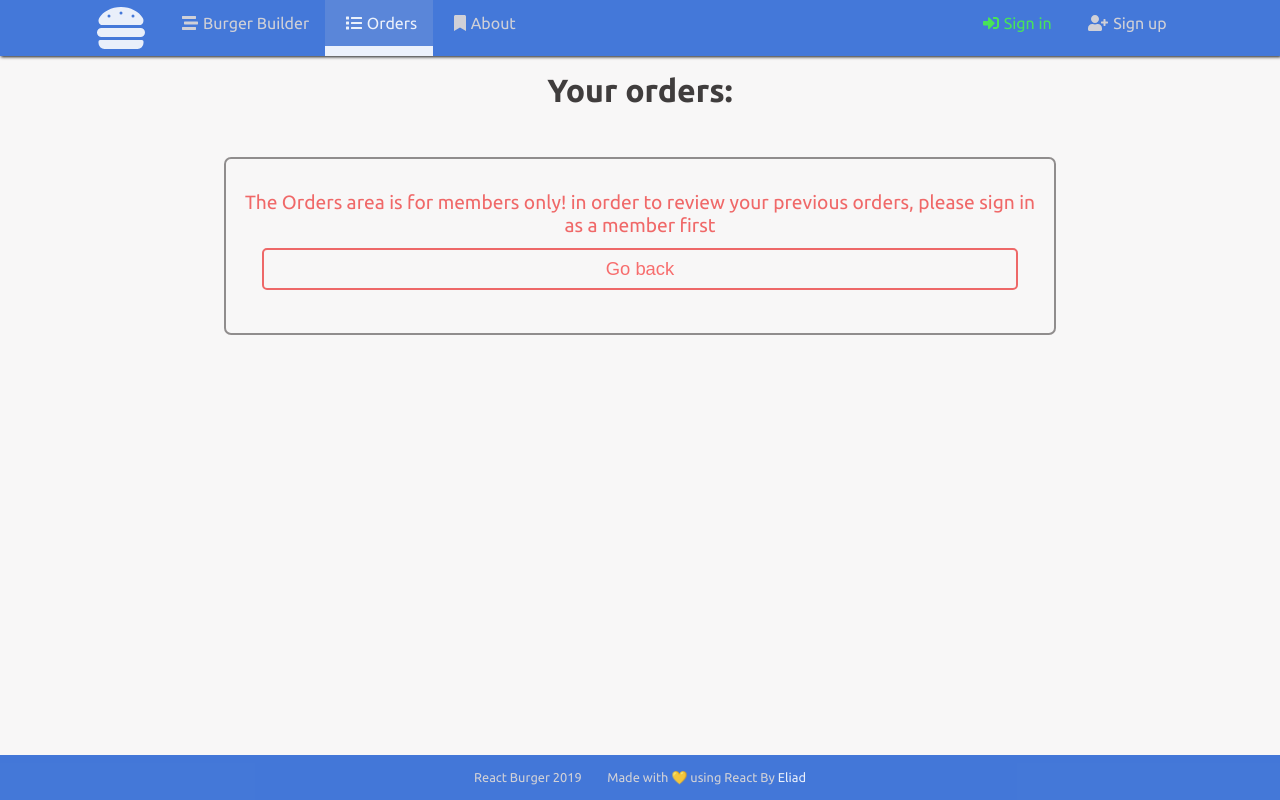
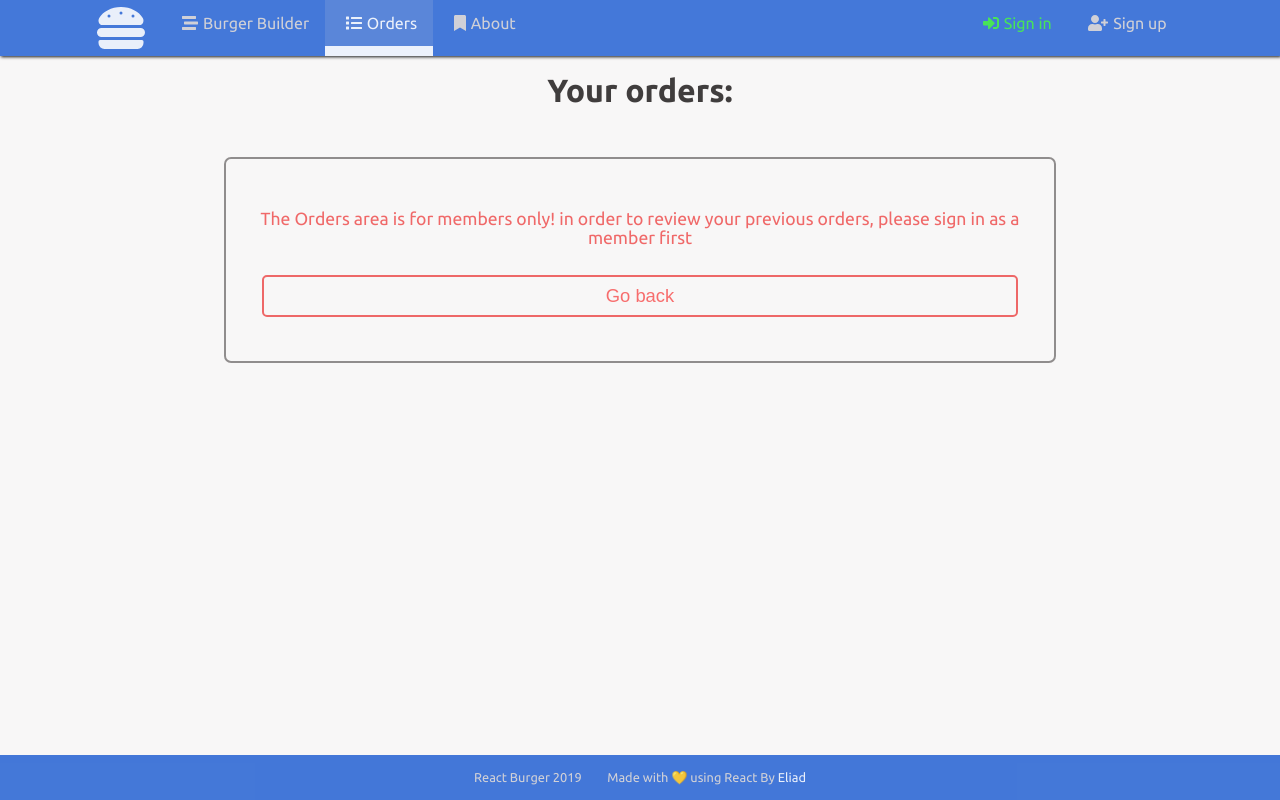
Before and after one commit to EliTu/React-Burger-app, a React (Create React App) app: page /orders in a window 1280 px wide. Built offline with nearby package versions, Linux system fonts and the light colour scheme.

Commit message:
Fixing small issue in GoBackMessage component

```diff
--- a/src/components/UI/GoBackMessage/GoBackMessage.js
+++ b/src/components/UI/GoBackMessage/GoBackMessage.js
@@ -11,7 +11,7 @@ export const GoBackMessage = ({ content, history }) => {
 
 	return (
 		<div className={GoBackMessage}>
-			{content}
+			<p>{content}</p>
 			<Button handleClick={handleBackClick} type="Danger">
 				Go back
 			</Button>
```
